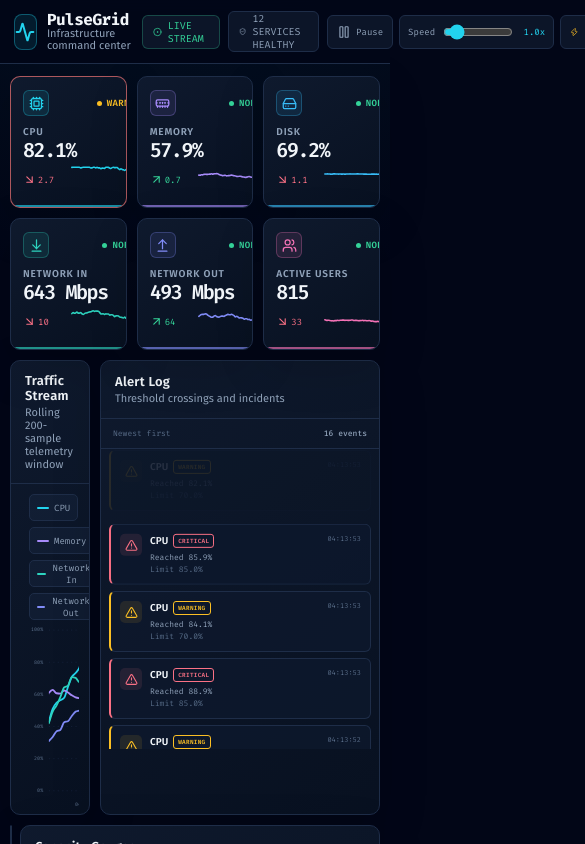
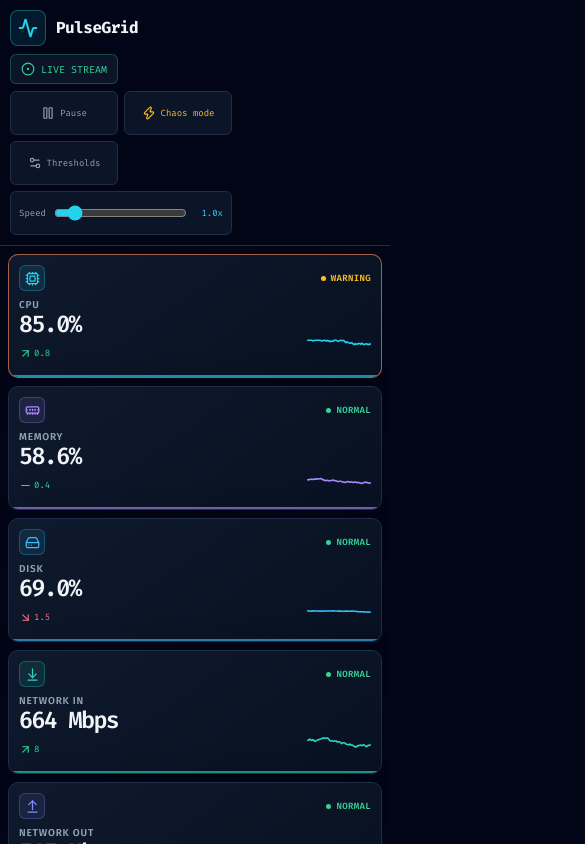
Before and after one commit to ShreeBohara/50-Days-of-Creative-Frontend, a React (Vite) app in the folder day-36-realtime-dashboard/: page / in a window 390 px wide. Shown: the top 844 px of the page, 585 px wide, since content can reach past the window. Built offline with nearby package versions, Linux system fonts and the light colour scheme.

Commit message:
day-36: responsive-accessibility — mobile layouts, keyboard states, reduced motion

```diff
--- a/day-36-realtime-dashboard/src/App.css
+++ b/day-36-realtime-dashboard/src/App.css
@@ -1061,3 +1061,191 @@
     display: none;
   }
 }
+
+@media (max-width: 1450px) {
+  .topbar-status > div:first-child,
+  .topbar-status > div:last-child {
+    display: none;
+  }
+}
+
+@media (max-width: 1100px) {
+  .topbar {
+    position: relative;
+    flex-wrap: wrap;
+    gap: 8px;
+  }
+
+  .topbar-right {
+    flex: 1;
+  }
+
+  .topbar-status {
+    margin-left: auto;
+  }
+
+  .primary-grid,
+  .secondary-grid {
+    grid-template-columns: minmax(0, 1fr);
+  }
+
+  .alert-log-wrap {
+    height: 280px;
+  }
+
+  .alert-panel {
+    min-height: 340px;
+  }
+}
+
+@media (max-width: 760px) {
+  .topbar {
+    display: grid;
+    padding: 10px;
+  }
+
+  .topbar-right {
+    display: grid;
+    gap: 7px;
+    width: 100%;
+  }
+
+  .topbar-status {
+    justify-content: flex-start;
+    margin-left: 0;
+  }
+
+  .topbar-status > div {
+    min-height: 30px;
+  }
+
+  .stream-controls {
+    display: grid;
+    grid-template-columns: repeat(2, minmax(0, 1fr));
+    width: 100%;
+  }
+
+  .control-button,
+  .speed-control {
+    min-height: 44px;
+  }
+
+  .speed-control {
+    grid-column: 1 / -1;
+    grid-template-columns: auto minmax(100px, 1fr) 32px;
+    order: 3;
+  }
+
+  .speed-control input {
+    width: 100%;
+  }
+
+  .dashboard {
+    gap: 8px;
+    padding: 8px 8px 18px;
+  }
+
+  .metric-grid {
+    grid-template-columns: repeat(2, minmax(0, 1fr));
+    gap: 8px;
+  }
+
+  .metric-card {
+    min-height: 128px;
+    padding: 10px;
+  }
+
+  .metric-heading strong {
+    font-size: clamp(18px, 6vw, 24px);
+  }
+
+  .sparkline {
+    width: 64px;
+  }
+
+  .panel-header {
+    min-height: 54px;
+    padding: 10px;
+  }
+
+  .stream-chart-wrap {
+    padding-inline: 4px;
+  }
+
+  .chart-legend {
+    padding-inline: 4px;
+  }
+
+  .chart-legend button {
+    min-height: 40px;
+  }
+
+  .heatmap {
+    padding-inline: 10px;
+  }
+
+  .gauge-cluster {
+    grid-template-columns: repeat(3, minmax(130px, 1fr));
+    overflow-x: auto;
+    scrollbar-color: var(--border-bright) transparent;
+    scrollbar-width: thin;
+  }
+
+  .threshold-drawer {
+    border-left: 0;
+  }
+}
+
+@media (max-width: 420px) {
+  .brand span:last-child {
+    display: none;
+  }
+
+  .metric-grid {
+    grid-template-columns: minmax(0, 1fr);
+  }
+
+  .metric-card {
+    min-height: 116px;
+  }
+
+  .threshold-columns {
+    display: none;
+  }
+
+  .threshold-list fieldset {
+    grid-template-columns: 1fr 1fr;
+  }
+
+  .threshold-list legend {
+    grid-column: 1 / -1;
+  }
+
+  .threshold-list label span {
+    position: static;
+    display: block;
+    width: auto;
+    height: auto;
+    margin-bottom: 4px;
+    overflow: visible;
+    color: var(--faint);
+    clip: auto;
+    font-size: 8px;
+  }
+
+  .threshold-actions {
+    display: grid;
+    grid-template-columns: 1fr;
+  }
+}
+
+@media (prefers-reduced-motion: reduce) {
+  *,
+  *::before,
+  *::after {
+    scroll-behavior: auto !important;
+    animation-duration: 0.001ms !important;
+    animation-iteration-count: 1 !important;
+    transition-duration: 0.001ms !important;
+  }
+}
--- a/day-36-realtime-dashboard/src/App.jsx
+++ b/day-36-realtime-dashboard/src/App.jsx
@@ -1,4 +1,4 @@
-import { useState } from 'react'
+import { useCallback, useState } from 'react'
 import { Activity, CircleDot, Server, ShieldCheck } from 'lucide-react'
 import { AlertLog } from './components/AlertLog'
 import { CapacityGauges } from './components/CapacityGauges'
@@ -28,7 +28,16 @@ function Panel({ className = '', title, meta, children }) {
 function App() {
   const stream = useMetricStream()
   const currentSample = stream.history.at(-1)
+  const setThresholds = stream.setThresholds
   const [thresholdsOpen, setThresholdsOpen] = useState(false)
+  const closeThresholds = useCallback(() => setThresholdsOpen(false), [])
+  const applyThresholds = useCallback(
+    (nextThresholds) => {
+      setThresholds(nextThresholds)
+      setThresholdsOpen(false)
+    },
+    [setThresholds],
+  )
 
   return (
     <>
@@ -53,7 +62,7 @@ function App() {
                 <Server size={15} aria-hidden="true" />
                 <span>US-WEST CLUSTER 04</span>
               </div>
-              <div className="connection-state">
+              <div className="connection-state" aria-live="polite">
                 <CircleDot size={14} aria-hidden="true" />
                 <span>{stream.isPaused ? 'STREAM PAUSED' : 'LIVE STREAM'}</span>
               </div>
@@ -126,11 +135,8 @@ function App() {
       {thresholdsOpen ? (
         <ThresholdPanel
           thresholds={stream.thresholds}
-          onApply={(nextThresholds) => {
-            stream.setThresholds(nextThresholds)
-            setThresholdsOpen(false)
-          }}
-          onClose={() => setThresholdsOpen(false)}
+          onApply={applyThresholds}
+          onClose={closeThresholds}
         />
       ) : null}
     </>
--- a/day-36-realtime-dashboard/src/components/StreamingChart.jsx
+++ b/day-36-realtime-dashboard/src/components/StreamingChart.jsx
@@ -11,6 +11,7 @@ import {
   timeFormat,
 } from 'd3'
 import { CHART_METRIC_IDS, METRICS_BY_ID, formatMetricValue } from '../data/metrics'
+import { useReducedMotion } from '../hooks/useReducedMotion'
 
 const WIDTH = 980
 const HEIGHT = 300
@@ -22,6 +23,7 @@ const formatTime = timeFormat('%H:%M:%S')
 export function StreamingChart({ history }) {
   const wrapperRef = useRef(null)
   const pathRefs = useRef({})
+  const reducedMotion = useReducedMotion()
   const [visibleMetricIds, setVisibleMetricIds] = useState(() => new Set(CHART_METRIC_IDS))
   const [hoveredIndex, setHoveredIndex] = useState(null)
   const [containerWidth, setContainerWidth] = useState(WIDTH)
@@ -75,11 +77,11 @@ export function StreamingChart({ history }) {
       select(path)
         .interrupt()
         .transition()
-        .duration(95)
+        .duration(reducedMotion ? 0 : 95)
         .ease(easeLinear)
         .attr('d', paths[metricId])
     })
-  }, [paths, visibleMetricIds])
+  }, [paths, reducedMotion, visibleMetricIds])
 
   const xTicks = scales.x.ticks(containerWidth < 760 ? 4 : 6)
   const percentTicks = scales.percent.ticks(4)
--- a/day-36-realtime-dashboard/src/components/ThresholdPanel.jsx
+++ b/day-36-realtime-dashboard/src/components/ThresholdPanel.jsx
@@ -1,4 +1,4 @@
-import { useState } from 'react'
+import { useEffect, useRef, useState } from 'react'
 import { RotateCcw, SlidersHorizontal, X } from 'lucide-react'
 import { DEFAULT_THRESHOLDS, METRICS } from '../data/metrics'
 
@@ -23,8 +23,22 @@ function getErrors(thresholds) {
 }
 
 export function ThresholdPanel({ onApply, onClose, thresholds }) {
+  const drawerRef = useRef(null)
   const [draft, setDraft] = useState(() => copyThresholds(thresholds))
   const [errors, setErrors] = useState({})
+
+  useEffect(() => {
+    const firstInput = drawerRef.current?.querySelector('input')
+    firstInput?.focus()
+
+    const handleKeyDown = (event) => {
+      if (event.key === 'Escape') {
+        onClose()
+      }
+    }
+    window.addEventListener('keydown', handleKeyDown)
+    return () => window.removeEventListener('keydown', handleKeyDown)
+  }, [onClose])
 
   const updateValue = (metricId, level, value) => {
     setDraft((current) => ({
@@ -50,6 +64,7 @@ export function ThresholdPanel({ onApply, onClose, thresholds }) {
     <div className="drawer-backdrop" onMouseDown={(event) => event.target === event.currentTarget && onClose()}>
       <section
         className="threshold-drawer"
+        ref={drawerRef}
         role="dialog"
         aria-modal="true"
         aria-labelledby="threshold-title"
--- /dev/null
+++ b/day-36-realtime-dashboard/src/hooks/useReducedMotion.js
@@ -0,0 +1,16 @@
+import { useEffect, useState } from 'react'
+
+export function useReducedMotion() {
+  const [reducedMotion, setReducedMotion] = useState(
+    () => window.matchMedia('(prefers-reduced-motion: reduce)').matches,
+  )
+
+  useEffect(() => {
+    const query = window.matchMedia('(prefers-reduced-motion: reduce)')
+    const updatePreference = (event) => setReducedMotion(event.matches)
+    query.addEventListener('change', updatePreference)
+    return () => query.removeEventListener('change', updatePreference)
+  }, [])
+
+  return reducedMotion
+}
```
